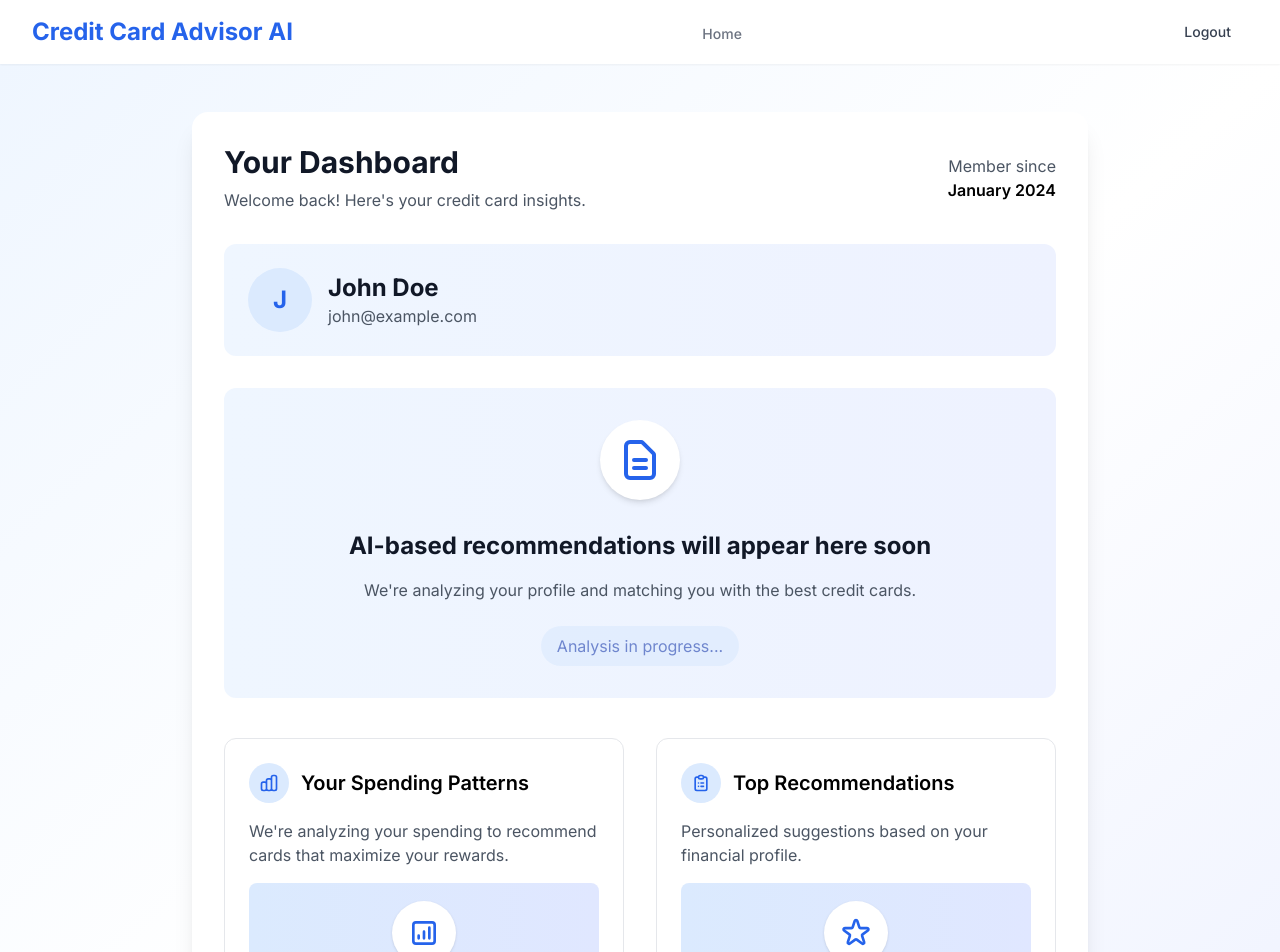
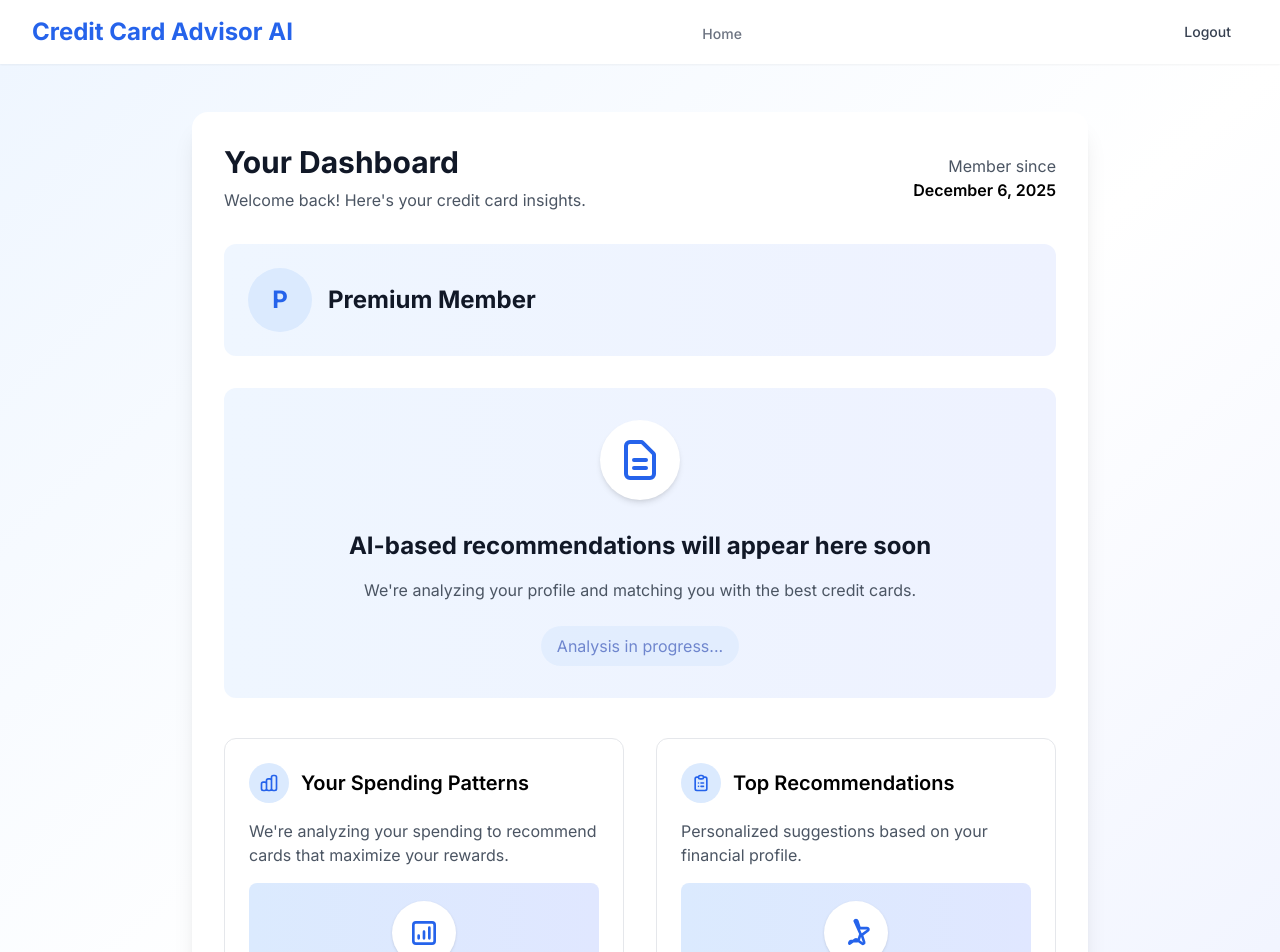
Before and after one commit to JayGodbole/credit-card-advisor-ai, a Next.js app: page /dashboard in a window 1280 px wide. Shown: the top 952 px of the page. Built offline with nearby package versions, Linux system fonts and the light colour scheme.

Commit message:
Fix hardcoded John Doe reference in dashboard page

```diff
--- a/app/dashboard/page.tsx
+++ b/app/dashboard/page.tsx
@@ -12,9 +12,13 @@ export default function DashboardPage() {
     // For this demo, we'll just show a placeholder
     setTimeout(() => {
       setUser({
-        name: "John Doe",
-        email: "john@example.com",
-        memberSince: "January 2024"
+        name: "Premium Member",
+        email: "",
+        memberSince: new Date().toLocaleDateString('en-US', {
+          year: 'numeric',
+          month: 'long',
+          day: 'numeric'
+        })
       });
       setLoading(false);
     }, 1000);
@@ -114,7 +118,7 @@ export default function DashboardPage() {
                     <div className="text-center">
                       <div className="w-16 h-16 bg-white rounded-full flex items-center justify-center mx-auto mb-2 shadow">
                         <svg className="w-8 h-8 text-blue-600" fill="none" viewBox="0 0 24 24" stroke="currentColor">
-                          <path strokeLinecap="round" strokeLinejoin="round" strokeWidth={2} d="M11.049 2.927c.3-.921 1.603-.921 1.902 0l1.519 4.674a1 1 0 00.95.69h4.915c.969 0 1.371 1.24.588 1.81l-3.976 2.888a1 1 0 00-.363 1.118l1.518 4.674c.3.922-.755 1.688-1.538 1.118l-3.976-2.888a1 1 0 00-1.176 0l-3.976 2.888c-.783.57-1.838-.197-1.538-1.118l1.518-4.674a1 1 0 00-.363-1.118l-3.976-2.888c-.784-.57-.38-1.81.588-1.81h4.914a1 1 0 00.951-.69l1.519-4.674z" />
+                          <path strokeLinecap="round" strokeLinejoin="round" strokeWidth={2} d="M11.049 2.927c.3-.921 1.603-.921 1.902 0l1.519 4.674a1 1 0 00.95.69h4.915c.969 0 1.371 1.24.588 1.81l-3.976 2.888a1 1 0 00-.363 1.118l1.518 4.674c.3.922-.755 1.688-1.538 1.118l-3.976-2.888a1 1 0 00-1.176 0l-3.976 2.888c-.783.57-.38-1.81.588-1.81h4.914a1 1 0 00.951-.69l1.519-4.674z" />
                         </svg>
                       </div>
                       <p className="text-gray-500 text-sm">Recommended Cards</p>
```
